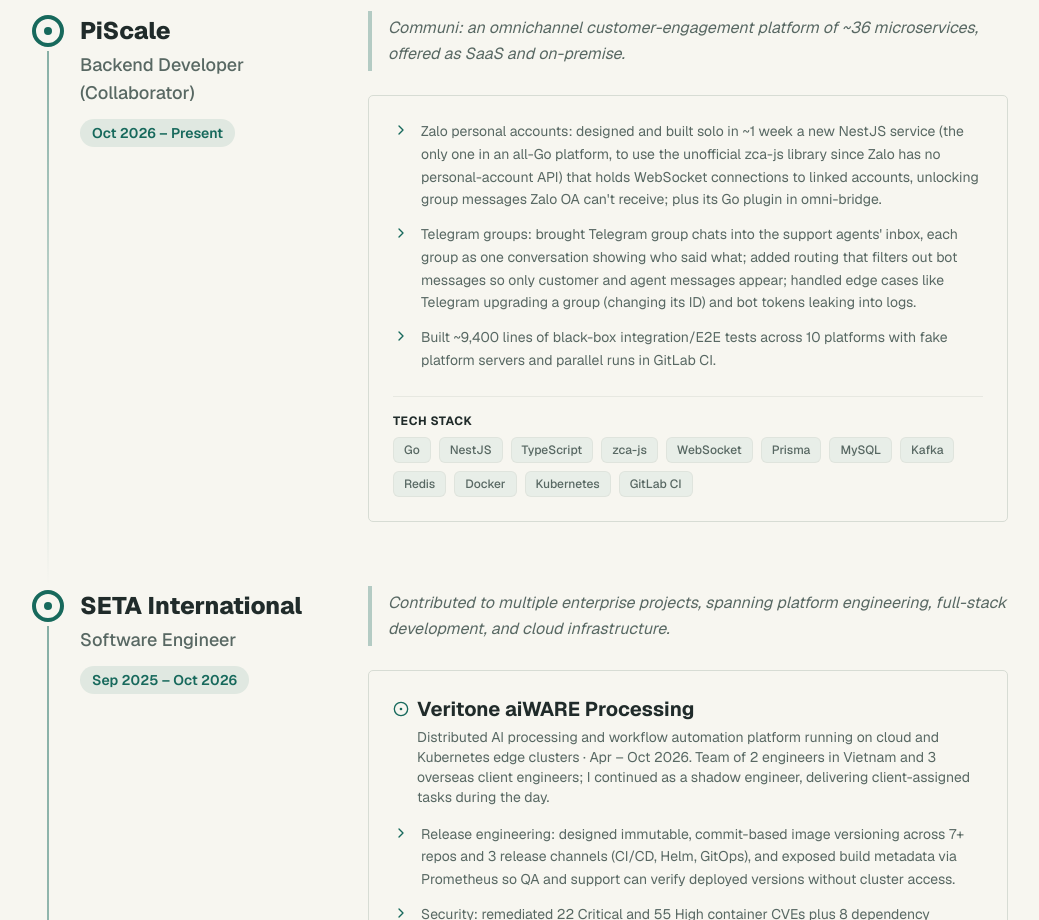
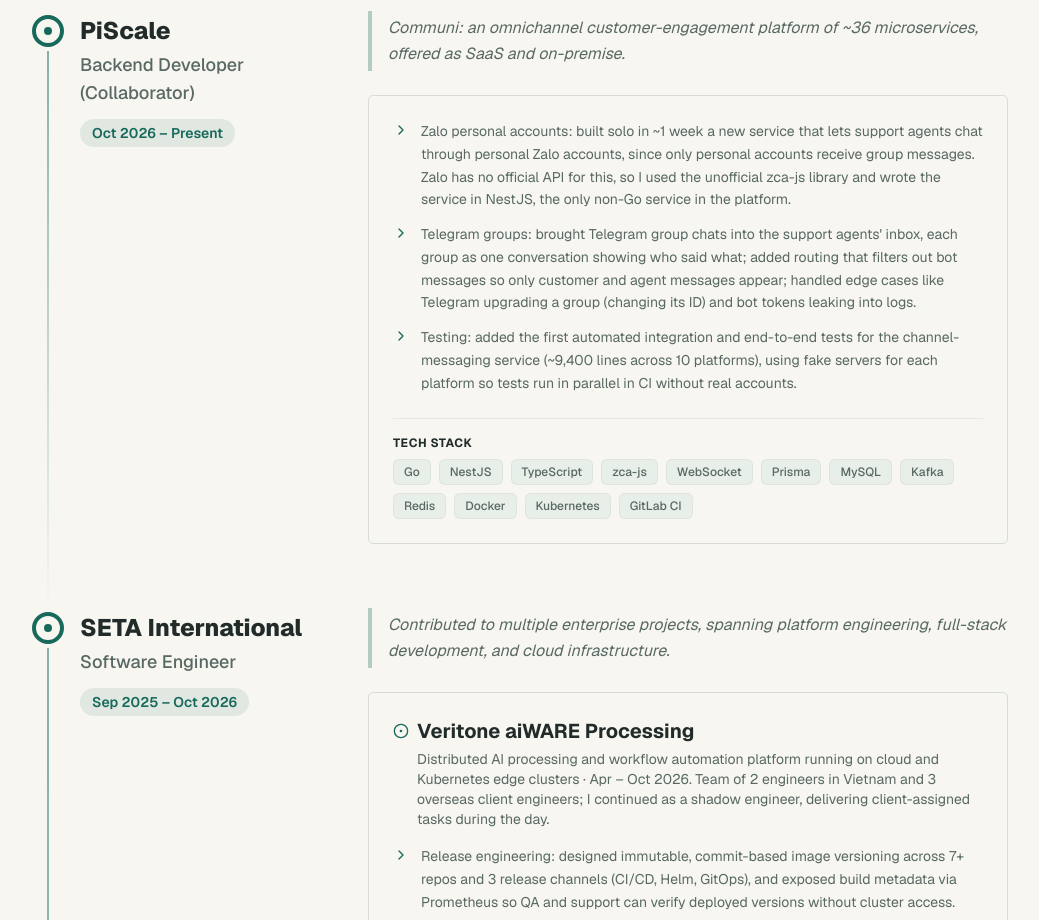
Before and after one commit to TruongHoang2004/portfolio, a Next.js app: page / in a window 1280 px wide. Shown: the part 3500-4420 px from the top of the page, without its empty margins (120-1159 px from the left). Built offline with nearby package versions, Linux system fonts and the light colour scheme.

Commit message:
content: plain-language Zalo and testing bullets for PiScale

```diff
--- a/data/experience.ts
+++ b/data/experience.ts
@@ -27,9 +27,9 @@ export const getExperiencesData = (locale: string): Experience[] => {
       projects: [
         {
           achievements: [
-            isVi ? "Kết nối Zalo cá nhân: tự thiết kế và xây dựng trong ~1 tuần một service NestJS mới (duy nhất trong hệ Go, để dùng thư viện không chính thức zca-js vì Zalo không có API cho tài khoản cá nhân), giữ kết nối WebSocket tới các tài khoản để nhận được tin nhắn nhóm mà Zalo OA không có; kèm plugin Go trong omni-bridge." : "Zalo personal accounts: designed and built solo in ~1 week a new NestJS service (the only one in an all-Go platform, to use the unofficial zca-js library since Zalo has no personal-account API) that holds WebSocket connections to linked accounts, unlocking group messages Zalo OA can't receive; plus its Go plugin in omni-bridge.",
+            isVi ? "Zalo cá nhân: một mình xây dựng trong ~1 tuần service mới cho phép nhân viên CSKH chat qua tài khoản Zalo cá nhân, vì chỉ tài khoản cá nhân mới nhận được tin nhắn nhóm. Zalo không có API chính thức cho việc này nên tôi dùng thư viện không chính thức zca-js và viết service bằng NestJS, service duy nhất không dùng Go trong hệ thống." : "Zalo personal accounts: built solo in ~1 week a new service that lets support agents chat through personal Zalo accounts, since only personal accounts receive group messages. Zalo has no official API for this, so I used the unofficial zca-js library and wrote the service in NestJS, the only non-Go service in the platform.",
             isVi ? "Telegram group: đưa chat nhóm Telegram vào hộp thư của nhân viên CSKH, mỗi nhóm là một cuộc hội thoại hiện rõ ai nói gì; viết logic định tuyến để lọc tin nhắn của bot, chỉ giữ tin của khách hàng và nhân viên; xử lý trường hợp nhóm bị Telegram nâng cấp (đổi ID) và bot token bị lộ trong log." : "Telegram groups: brought Telegram group chats into the support agents' inbox, each group as one conversation showing who said what; added routing that filters out bot messages so only customer and agent messages appear; handled edge cases like Telegram upgrading a group (changing its ID) and bot tokens leaking into logs.",
-            isVi ? "Xây dựng ~9.400 dòng integration/E2E test black-box cho 10 nền tảng với fake platform server, chạy song song trên GitLab CI." : "Built ~9,400 lines of black-box integration/E2E tests across 10 platforms with fake platform servers and parallel runs in GitLab CI."
+            isVi ? "Kiểm thử: bổ sung bộ integration/E2E test tự động đầu tiên cho service kết nối các kênh nhắn tin (~9.400 dòng, 10 nền tảng), dùng server giả lập từng nền tảng để test chạy song song trên CI mà không cần tài khoản thật." : "Testing: added the first automated integration and end-to-end tests for the channel-messaging service (~9,400 lines across 10 platforms), using fake servers for each platform so tests run in parallel in CI without real accounts."
           ],
           technologies: "Go · NestJS · TypeScript · zca-js · WebSocket · Prisma · MySQL · Kafka · Redis · Docker · Kubernetes · GitLab CI",
         },
```
